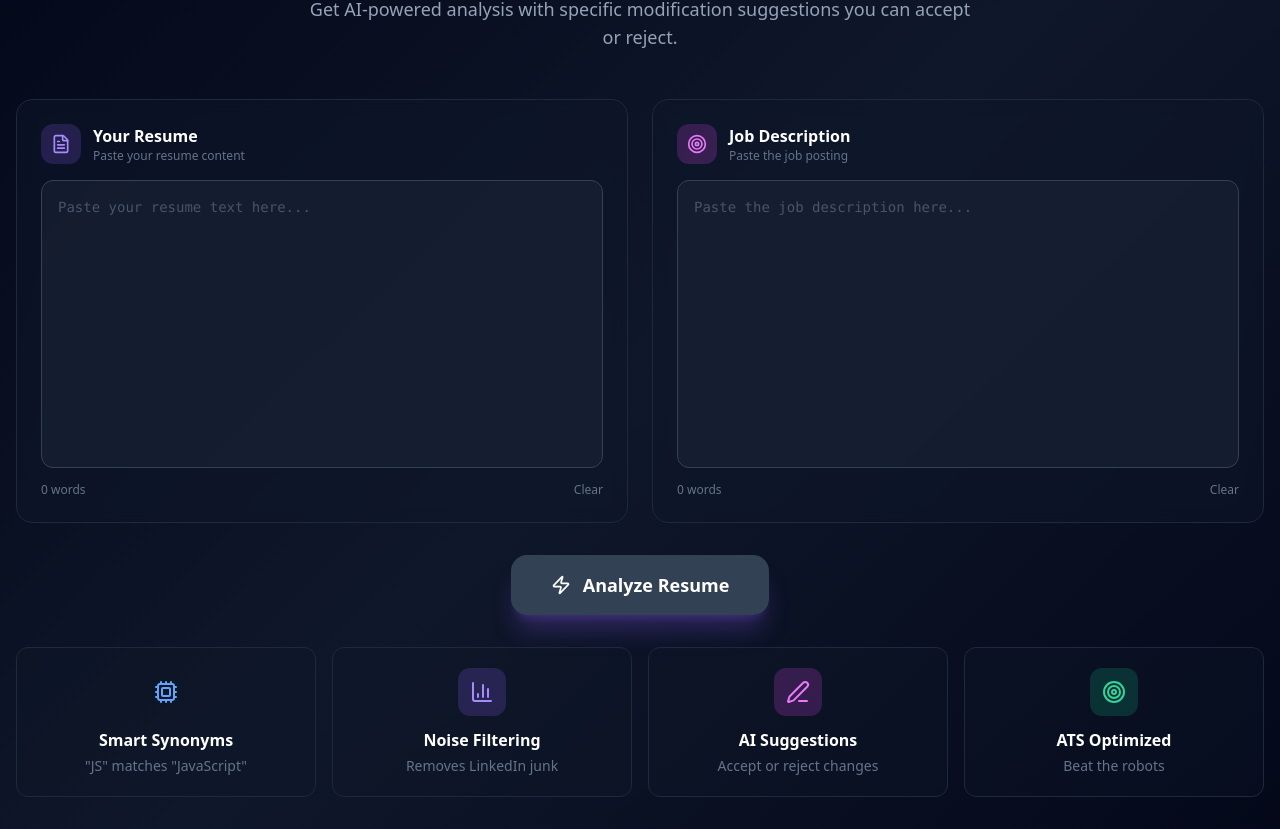
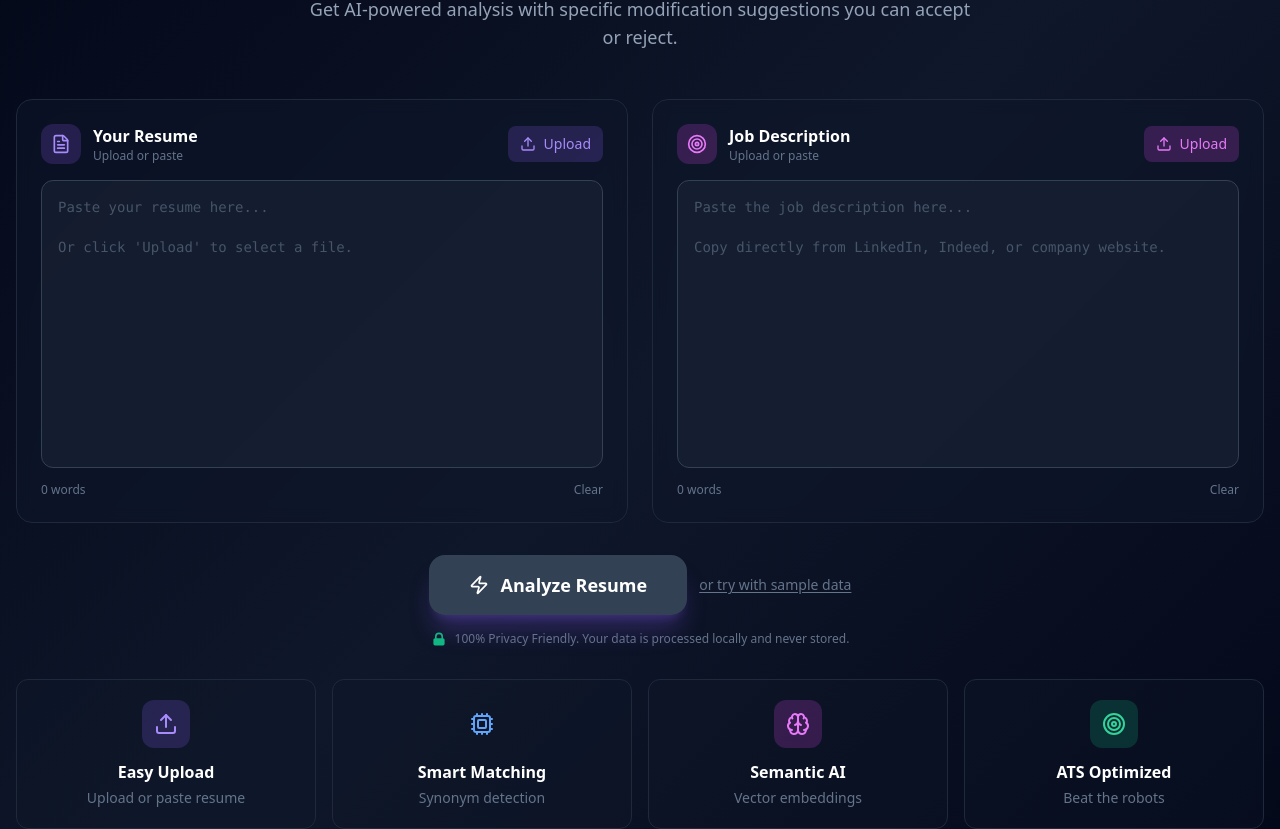
Before and after one commit to Shweh7645/resumatch, a React (Create React App) app: page / in a window 1280 px wide. Shown: the part 240-1069 px from the top of the page. Built offline with nearby package versions, Linux system fonts and the light colour scheme; the HTML template or start-up script is replaced by a standard one.

Commit message:
Add upload buttons, improve UX, add SEO tags

```diff
--- a/public/index.html
+++ b/public/index.html
@@ -4,40 +4,50 @@
     <meta charset="utf-8" />
     <link rel="icon" href="%PUBLIC_URL%/favicon.ico" />
     <meta name="viewport" content="width=device-width, initial-scale=1" />
-    <meta name="theme-color" content="#000000" />
-    <meta
-      name="description"
-      content="Web site created using create-react-app"
-    />
-    <link rel="apple-touch-icon" href="%PUBLIC_URL%/logo192.png" />
-    <!--
-      manifest.json provides metadata used when your web app is installed on a
-      user's mobile device or desktop. See https://developers.google.com/web/fundamentals/web-app-manifest/
-    -->
+    <meta name="theme-color" content="#0f172a" />
+
+    <!-- Primary Meta Tags -->
+    <title>ResuMatch | Free AI-Powered ATS Resume Checker</title>
+    <meta name="title" content="ResuMatch | Free AI-Powered ATS Resume Checker" />
+    <meta name="description" content="Beat the ATS. Land more interviews. Get instant AI-powered feedback on your resume with keyword matching, semantic analysis, and actionable suggestions. 100% free." />
+    <meta name="keywords" content="ATS checker, resume scanner, resume optimizer, ATS resume, job application, resume keywords, resume score, AI resume checker" />
+    <meta name="author" content="Sweatha Hari" />
+
+    <!-- Open Graph / Facebook -->
+    <meta property="og:type" content="website" />
+    <meta property="og:url" content="https://resumatch-ats.vercel.app/" />
+    <meta property="og:title" content="ResuMatch | Free AI-Powered ATS Resume Checker" />
+    <meta property="og:description" content="Beat the ATS. Land more interviews. Get instant AI-powered feedback with keyword matching, semantic analysis, and actionable suggestions." />
+    <meta property="og:image" content="%PUBLIC_URL%/og-image.png" />
+    <meta property="og:image:width" content="1200" />
+    <meta property="og:image:height" content="630" />
+    <meta property="og:site_name" content="ResuMatch" />
+
+    <!-- Twitter -->
+    <meta property="twitter:card" content="summary_large_image" />
+    <meta property="twitter:url" content="https://resumatch-ats.vercel.app/" />
+    <meta property="twitter:title" content="ResuMatch | Free AI-Powered ATS Resume Checker" />
+    <meta property="twitter:description" content="Beat the ATS. Land more interviews. Get instant AI-powered feedback with keyword matching, semantic analysis, and actionable suggestions." />
+    <meta property="twitter:image" content="%PUBLIC_URL%/og-image.png" />
+
+    <!-- LinkedIn -->
+    <meta property="og:locale" content="en_US" />
+
+    <!-- WhatsApp -->
+    <meta property="og:image:alt" content="ResuMatch - AI-Powered ATS Resume Checker" />
+
+    <!-- Favicon and App Icons -->
+    <link rel="apple-touch-icon" sizes="180x180" href="%PUBLIC_URL%/apple-touch-icon.png" />
+    <link rel="icon" type="image/png" sizes="32x32" href="%PUBLIC_URL%/favicon-32x32.png" />
+    <link rel="icon" type="image/png" sizes="16x16" href="%PUBLIC_URL%/favicon-16x16.png" />
+
+    <!-- Canonical URL -->
+    <link rel="canonical" href="https://resumatch-ats.vercel.app/" />
+
     <link rel="manifest" href="%PUBLIC_URL%/manifest.json" />
-    <!--
-      Notice the use of %PUBLIC_URL% in the tags above.
-      It will be replaced with the URL of the `public` folder during the build.
-      Only files inside the `public` folder can be referenced from the HTML.
-
-      Unlike "/favicon.ico" or "favicon.ico", "%PUBLIC_URL%/favicon.ico" will
-      work correctly both with client-side routing and a non-root public URL.
-      Learn how to configure a non-root public URL by running `npm run build`.
-    -->
-    <title>React App</title>
   </head>
   <body>
     <noscript>You need to enable JavaScript to run this app.</noscript>
     <div id="root"></div>
-    <!--
-      This HTML file is a template.
-      If you open it directly in the browser, you will see an empty page.
-
-      You can add webfonts, meta tags, or analytics to this file.
-      The build step will place the bundled scripts into the <body> tag.
-
-      To begin the development, run `npm start` or `yarn start`.
-      To create a production bundle, use `npm run build` or `yarn build`.
-    -->
   </body>
 </html>
--- a/src/App.js
+++ b/src/App.js
@@ -1,5 +1,5 @@
 import React, { useState, useCallback } from 'react';
-import { FileText, CheckCircle, XCircle, AlertCircle, Zap, Target, Sparkles, RefreshCw, Copy, Check, Brain, BarChart3, Lightbulb, Cpu, ThumbsUp, ThumbsDown, Edit3, Download, ChevronDown, ChevronUp, AlertTriangle, Award } from 'lucide-react';
+import { FileText, CheckCircle, XCircle, AlertCircle, Zap, Target, Sparkles, RefreshCw, Copy, Check, Brain, BarChart3, Lightbulb, Cpu, ThumbsUp, ThumbsDown, Edit3, Download, ChevronDown, ChevronUp, AlertTriangle, Award, Upload } from 'lucide-react';
 
 // ============================================
 // SYNONYM DICTIONARY - Maps variations to canonical form
@@ -496,6 +496,105 @@ export default function ATSResumeAnalyzer() {
   const [modifications, setModifications] = useState([]);
   const [expandedMod, setExpandedMod] = useState(null);
 
+  // File upload handler
+  const handleFileUpload = (e, type) => {
+    const file = e.target.files[0];
+    if (!file) return;
+
+    const reader = new FileReader();
+
+    reader.onload = (event) => {
+      const text = event.target.result;
+      if (type === 'resume') {
+        setResumeText(text);
+      } else {
+        setJdText(text);
+      }
+    };
+
+    reader.onerror = () => {
+      setError('Failed to read file. Please try pasting the text instead.');
+    };
+
+    // For now, read as text (works for .txt files)
+    // For PDF/DOCX, we'd need additional libraries
+    if (file.type === 'text/plain' || file.name.endsWith('.txt')) {
+      reader.readAsText(file);
+    } else if (file.type === 'application/pdf' || file.name.endsWith('.pdf')) {
+      setError('PDF detected. Please copy-paste text from your PDF for best results.');
+    } else if (file.name.endsWith('.docx') || file.name.endsWith('.doc')) {
+      setError('Word doc detected. Please copy-paste text from your document for best results.');
+    } else {
+      reader.readAsText(file);
+    }
+  };
+
+  // Sample data for demo
+  const sampleResume = `SARAH JOHNSON
+Senior Product Manager
+sarah.johnson@email.com | (555) 123-4567 | linkedin.com/in/sarahjohnson
+
+PROFESSIONAL SUMMARY
+Results-driven Product Manager with 6+ years of experience leading cross-functional teams to deliver innovative software products. Proven track record of increasing user engagement by 45% and driving $2M+ in revenue growth through data-driven product strategies.
+
+EXPERIENCE
+
+Senior Product Manager | TechCorp Inc. | 2021 - Present
+• Led product roadmap for B2B SaaS platform serving 500+ enterprise clients
+• Managed backlog of 200+ features using Agile/Scrum methodology in JIRA
+• Collaborated with Engineering, Design, and Sales to launch 3 major product releases
+• Increased user retention by 35% through customer interview insights and A/B testing
+• Created PRDs and user stories for development team of 12 engineers
+
+Product Manager | StartupXYZ | 2018 - 2021
+• Owned end-to-end product lifecycle for mobile application with 100K+ users
+• Conducted 50+ customer interviews to identify pain points and opportunities
+• Reduced customer churn by 25% through improved onboarding experience
+• Worked with stakeholders to prioritize features based on business impact
+
+SKILLS
+Product Management: Roadmapping, PRD, User Stories, Agile, Scrum, Sprint Planning
+Tools: JIRA, Confluence, Figma, SQL, Tableau, Google Analytics, Amplitude
+Technical: API integrations, A/B testing, Data analysis, SQL queries
+
+EDUCATION
+MBA, Business Administration | Stanford University | 2018
+BS, Computer Science | UC Berkeley | 2014`;
+
+  const sampleJD = `Senior Product Manager - Enterprise Platform
+
+About the Role:
+We are looking for an experienced Senior Product Manager to lead our enterprise platform initiatives. You will work closely with Engineering, Design, and Sales teams to deliver products that delight our customers.
+
+Requirements:
+• 5+ years of product management experience in B2B SaaS
+• Strong experience with Agile/Scrum methodologies
+• Proven ability to write clear PRDs and user stories
+• Experience with SQL and data analysis tools
+• Track record of shipping products that drive business outcomes
+• Excellent stakeholder management and communication skills
+• Experience conducting customer interviews and user research
+• Familiarity with JIRA, Confluence, and product analytics tools
+
+Nice to Have:
+• MBA or technical degree
+• Experience with API products
+• Background in enterprise software
+• Experience with A/B testing and experimentation
+
+What You'll Do:
+• Own the product roadmap for our enterprise platform
+• Collaborate with cross-functional teams including Engineering, Design, and Sales
+• Conduct customer interviews to understand pain points
+• Define product requirements and prioritize the backlog
+• Drive product launches and go-to-market strategies
+• Analyze product metrics and user feedback to inform decisions`;
+
+  const loadSampleData = () => {
+    setResumeText(sampleResume);
+    setJdText(sampleJD);
+  };
+
   const handleAnalyze = useCallback(async () => {
     if (!resumeText.trim() || !jdText.trim()) return;
 
@@ -645,20 +744,36 @@ export default function ATSResumeAnalyzer() {
             <div className="grid md:grid-cols-2 gap-6">
               {/* Resume Input */}
               <div className="bg-slate-900/50 backdrop-blur rounded-2xl p-6 border border-slate-800">
-                <div className="flex items-center gap-3 mb-4">
+                <div className="flex items-center justify-between mb-4">
+                  <div className="flex items-center gap-3">
                     <div className="w-10 h-10 bg-violet-500/20 rounded-xl flex items-center justify-center">
                       <FileText className="w-5 h-5 text-violet-400" />
                     </div>
                     <div>
                       <h3 className="font-semibold">Your Resume</h3>
-                    <p className="text-xs text-slate-500">Paste your resume content</p>
+                      <p className="text-xs text-slate-500">Upload or paste</p>
                     </div>
+                  </div>
+                  <label className="cursor-pointer">
+                    <input
+                      type="file"
+                      accept=".txt,.pdf,.doc,.docx"
+                      onChange={(e) => handleFileUpload(e, 'resume')}
+                      className="hidden"
+                    />
+                    <span className="flex items-center gap-2 px-3 py-2 bg-violet-500/20 hover:bg-violet-500/30 text-violet-400 rounded-lg text-sm font-medium transition-colors">
+                      <Upload className="w-4 h-4" />
+                      Upload
+                    </span>
+                  </label>
                 </div>
                 <textarea
                   value={resumeText}
                   onChange={(e) => setResumeText(e.target.value)}
-                  placeholder="Paste your resume text here..."
-                  className="w-full h-72 bg-slate-800/50 border border-slate-700 rounded-xl p-4 text-sm text-slate-300 placeholder-slate-600 focus:outline-none focus:ring-2 focus:ring-violet-500/50 resize-none font-mono"
+                  placeholder="Paste your resume here...
+
+Or click 'Upload' to select a file."
+                  className="w-full h-64 sm:h-72 bg-slate-800/50 border border-slate-700 rounded-xl p-4 text-sm text-slate-300 placeholder-slate-600 focus:outline-none focus:ring-2 focus:ring-violet-500/50 resize-none font-mono"
                 />
                 <div className="flex justify-between items-center mt-2">
                   <p className="text-xs text-slate-500">
@@ -672,20 +787,36 @@ export default function ATSResumeAnalyzer() {
 
               {/* Job Description Input */}
               <div className="bg-slate-900/50 backdrop-blur rounded-2xl p-6 border border-slate-800">
-                <div className="flex items-center gap-3 mb-4">
+                <div className="flex items-center justify-between mb-4">
+                  <div className="flex items-center gap-3">
                     <div className="w-10 h-10 bg-fuchsia-500/20 rounded-xl flex items-center justify-center">
                       <Target className="w-5 h-5 text-fuchsia-400" />
                     </div>
                     <div>
                       <h3 className="font-semibold">Job Description</h3>
-                    <p className="text-xs text-slate-500">Paste the job posting</p>
+                      <p className="text-xs text-slate-500">Upload or paste</p>
                     </div>
+                  </div>
+                  <label className="cursor-pointer">
+                    <input
+                      type="file"
+                      accept=".txt,.pdf,.doc,.docx"
+                      onChange={(e) => handleFileUpload(e, 'jd')}
+                      className="hidden"
+                    />
+                    <span className="flex items-center gap-2 px-3 py-2 bg-fuchsia-500/20 hover:bg-fuchsia-500/30 text-fuchsia-400 rounded-lg text-sm font-medium transition-colors">
+                      <Upload className="w-4 h-4" />
+                      Upload
+                    </span>
+                  </label>
                 </div>
                 <textarea
                   value={jdText}
                   onChange={(e) => setJdText(e.target.value)}
-                  placeholder="Paste the job description here..."
-                  className="w-full h-72 bg-slate-800/50 border border-slate-700 rounded-xl p-4 text-sm text-slate-300 placeholder-slate-600 focus:outline-none focus:ring-2 focus:ring-fuchsia-500/50 resize-none font-mono"
+                  placeholder="Paste the job description here...
+
+Copy directly from LinkedIn, Indeed, or company website."
+                  className="w-full h-64 sm:h-72 bg-slate-800/50 border border-slate-700 rounded-xl p-4 text-sm text-slate-300 placeholder-slate-600 focus:outline-none focus:ring-2 focus:ring-fuchsia-500/50 resize-none font-mono"
                 />
                 <div className="flex justify-between items-center mt-2">
                   <p className="text-xs text-slate-500">
@@ -704,16 +835,19 @@ export default function ATSResumeAnalyzer() {
               </div>
             )}
 
-            <div className="flex justify-center">
+            {/* Action Buttons */}
+            <div className="flex flex-col items-center gap-4">
+              <div className="flex flex-col sm:flex-row gap-3 items-center">
                 <button
                   onClick={handleAnalyze}
                   disabled={!resumeText.trim() || !jdText.trim() || isAnalyzing}
-                className="group px-10 py-4 bg-gradient-to-r from-violet-600 via-purple-600 to-fuchsia-600 hover:from-violet-500 hover:via-purple-500 hover:to-fuchsia-500 disabled:from-slate-700 disabled:to-slate-700 rounded-2xl font-semibold text-lg flex items-center gap-3 transition-all transform hover:scale-105 disabled:scale-100 disabled:cursor-not-allowed shadow-xl shadow-violet-500/25"
+                  className="group px-8 sm:px-10 py-4 bg-gradient-to-r from-violet-600 via-purple-600 to-fuchsia-600 hover:from-violet-500 hover:via-purple-500 hover:to-fuchsia-500 disabled:from-slate-700 disabled:to-slate-700 rounded-2xl font-semibold text-lg flex items-center justify-center gap-3 transition-all transform hover:scale-105 disabled:scale-100 disabled:cursor-not-allowed shadow-xl shadow-violet-500/25"
                 >
                   {isAnalyzing ? (
                     <>
                       <RefreshCw className="w-5 h-5 animate-spin" />
-                    {analysisStage}
+                      <span className="hidden sm:inline">{analysisStage}</span>
+                      <span className="sm:hidden">Analyzing...</span>
                     </>
                   ) : (
                     <>
@@ -722,22 +856,41 @@ export default function ATSResumeAnalyzer() {
                     </>
                   )}
                 </button>
+
+                {/* Try Demo Link */}
+                {!resumeText && !jdText && (
+                  <button
+                    onClick={loadSampleData}
+                    className="text-sm text-slate-500 hover:text-violet-400 underline underline-offset-2 transition-colors"
+                  >
+                    or try with sample data
+                  </button>
+                )}
+              </div>
+
+              {/* Privacy Guarantee */}
+              <div className="flex items-center gap-2 text-xs text-slate-500">
+                <svg className="w-4 h-4 text-emerald-500" fill="currentColor" viewBox="0 0 20 20">
+                  <path fillRule="evenodd" d="M5 9V7a5 5 0 0110 0v2a2 2 0 012 2v5a2 2 0 01-2 2H5a2 2 0 01-2-2v-5a2 2 0 012-2zm8-2v2H7V7a3 3 0 016 0z" clipRule="evenodd" />
+                </svg>
+                <span>100% Privacy Friendly. Your data is processed locally and never stored.</span>
+              </div>
             </div>
 
             {/* Feature highlights */}
-            <div className="grid md:grid-cols-4 gap-4 mt-12">
+            <div className="grid grid-cols-2 md:grid-cols-4 gap-4 mt-12">
               {[
-                { icon: Cpu, title: 'Smart Synonyms', desc: '"JS" matches "JavaScript"', color: 'blue' },
-                { icon: BarChart3, title: 'Noise Filtering', desc: 'Removes LinkedIn junk', color: 'violet' },
-                { icon: Edit3, title: 'AI Suggestions', desc: 'Accept or reject changes', color: 'fuchsia' },
+                { icon: Upload, title: 'Easy Upload', desc: 'Upload or paste resume', color: 'violet' },
+                { icon: Cpu, title: 'Smart Matching', desc: 'Synonym detection', color: 'blue' },
+                { icon: Brain, title: 'Semantic AI', desc: 'Vector embeddings', color: 'fuchsia' },
                 { icon: Target, title: 'ATS Optimized', desc: 'Beat the robots', color: 'emerald' },
               ].map((feature, i) => (
-                <div key={i} className="bg-slate-900/30 rounded-xl p-5 border border-slate-800 text-center hover:border-slate-700 transition-colors">
-                  <div className={`w-12 h-12 bg-${feature.color}-500/20 rounded-xl flex items-center justify-center mx-auto mb-3`}>
-                    <feature.icon className={`w-6 h-6 text-${feature.color}-400`} />
+                <div key={i} className="bg-slate-900/30 rounded-xl p-4 sm:p-5 border border-slate-800 text-center hover:border-slate-700 transition-colors">
+                  <div className={`w-10 h-10 sm:w-12 sm:h-12 bg-${feature.color}-500/20 rounded-xl flex items-center justify-center mx-auto mb-3`}>
+                    <feature.icon className={`w-5 h-5 sm:w-6 sm:h-6 text-${feature.color}-400`} />
                   </div>
-                  <h4 className="font-semibold mb-1">{feature.title}</h4>
-                  <p className="text-sm text-slate-500">{feature.desc}</p>
+                  <h4 className="font-semibold mb-1 text-sm sm:text-base">{feature.title}</h4>
+                  <p className="text-xs sm:text-sm text-slate-500">{feature.desc}</p>
                 </div>
               ))}
             </div>
@@ -1252,6 +1405,23 @@ export default function ATSResumeAnalyzer() {
                         <span className="px-2 py-0.5 bg-red-500/20 text-red-400 rounded-full text-xs font-bold">
                           {results.missingKeywords?.length || 0}
                         </span>
+                        {results.missingKeywords?.length > 0 && (
+                          <button
+                            onClick={() => {
+                              const keywords = results.missingKeywords.join(', ');
+                              navigator.clipboard.writeText(keywords);
+                              setCopiedIndex('missing-keywords');
+                              setTimeout(() => setCopiedIndex(null), 2000);
+                            }}
+                            className="ml-auto flex items-center gap-1 px-2 py-1 bg-slate-700 hover:bg-slate-600 rounded text-xs text-slate-300 transition-colors"
+                          >
+                            {copiedIndex === 'missing-keywords' ? (
+                              <><Check className="w-3 h-3" /> Copied!</>
+                            ) : (
+                              <><Copy className="w-3 h-3" /> Copy All</>
+                            )}
+                          </button>
+                        )}
                       </div>
                       <div className="flex flex-wrap gap-2 max-h-64 overflow-y-auto">
                         {results.missingKeywords?.map((kw, i) => (
```
Also changed, not shown: public/manifest.json. Lines whose indentation alone changed are shown as unchanged.
